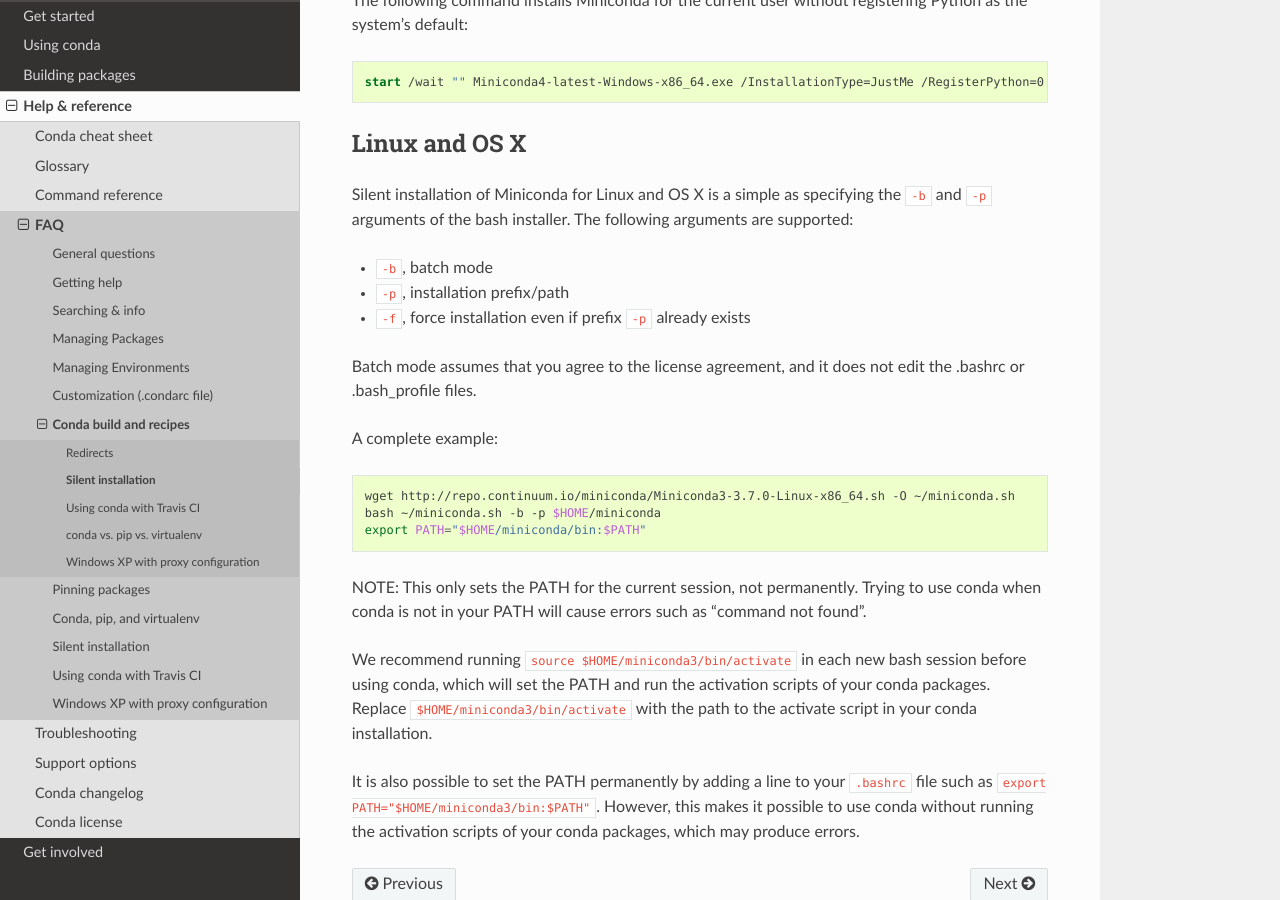
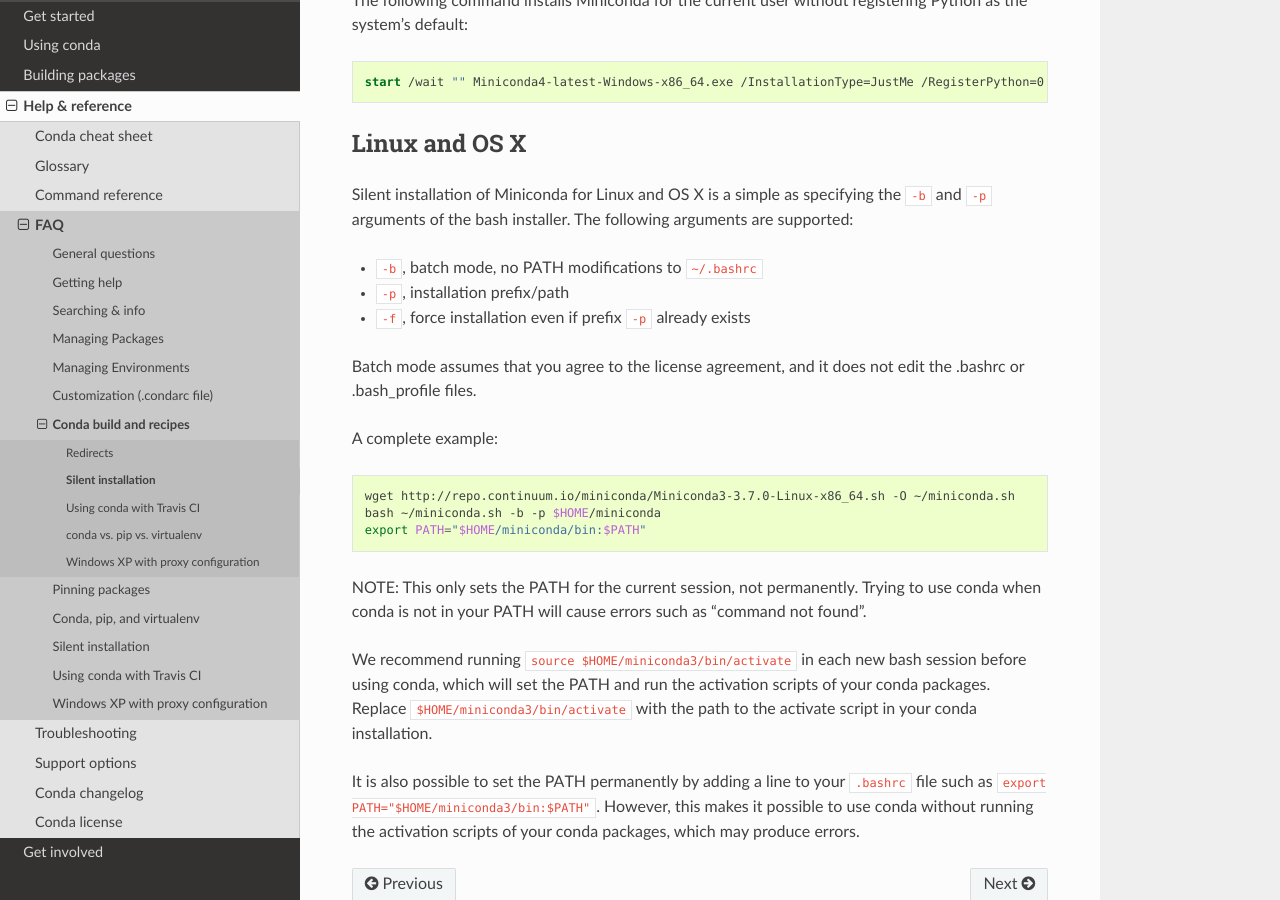
Before and after one commit to conda/conda-docs, a Sphinx documentation site: the page built from docs/source/help/silent.rst, in a window 1280 px wide and 900 px high, scrolled down 878 px. Built offline with Sphinx 7.4.7 and the Read the Docs theme 2.0.0, drawn with Linux system fonts in a browser that asks for light colours.

Commit message:
note that -b does not modify PATH
note that -b does not modify PATH

```diff
--- a/docs/source/help/silent.rst
+++ b/docs/source/help/silent.rst
@@ -45,7 +45,7 @@
 Silent installation of Miniconda for Linux and OS X is a simple as specifying the ``-b`` and ``-p`` arguments of the
 bash installer. The following arguments are supported:
 
-- ``-b``, batch mode
+- ``-b``, batch mode, no PATH modifications to ``~/.bashrc``
 - ``-p``, installation prefix/path
 - ``-f``, force installation even if prefix ``-p`` already exists
 
```
